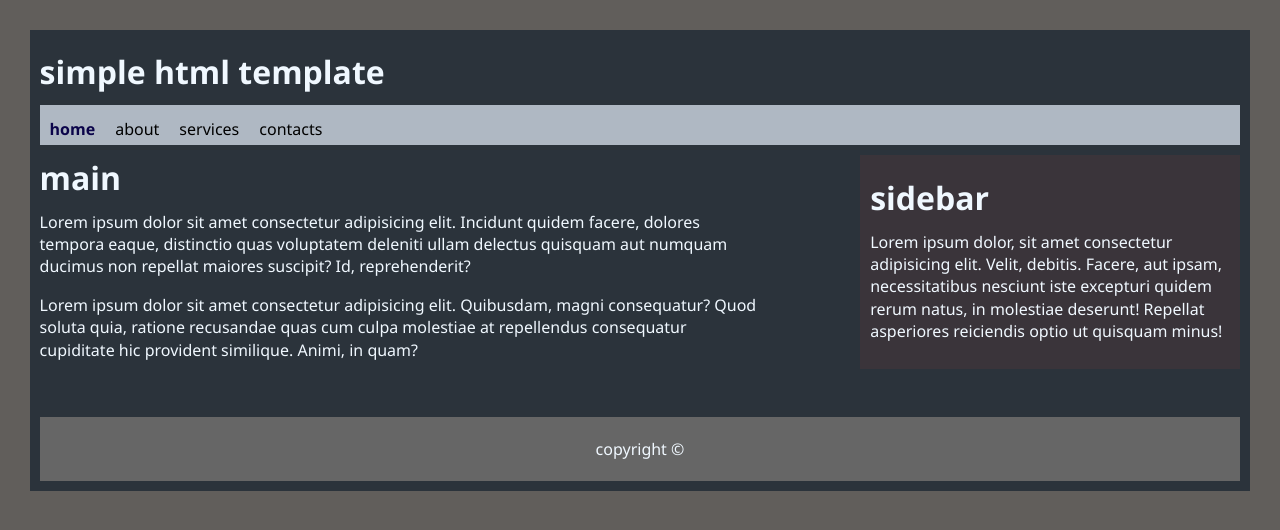
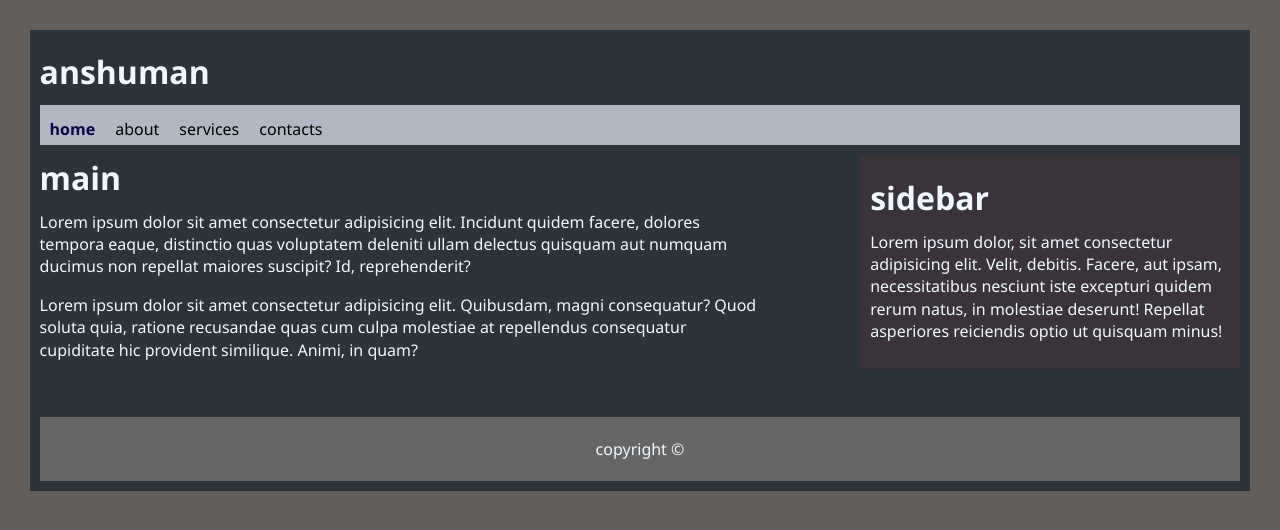
Before and after one commit to The-Gautam7/1stwebsite, a plain HTML site: page index.html in a window 1280 px wide. Drawn offline with Linux system fonts and the light colour scheme.

Commit message:
Update index.html changed simple html template

```diff
--- a/index.html
+++ b/index.html
@@ -10,7 +10,7 @@
 <body>
     <div id="container">
         <div id="header">
-            <h1>simple html template</h1>
+            <h1>anshuman</h1>
             <div id="nav">
                 <ul>
                     <li><a class="active" href="index.html">home</a></li>
```
